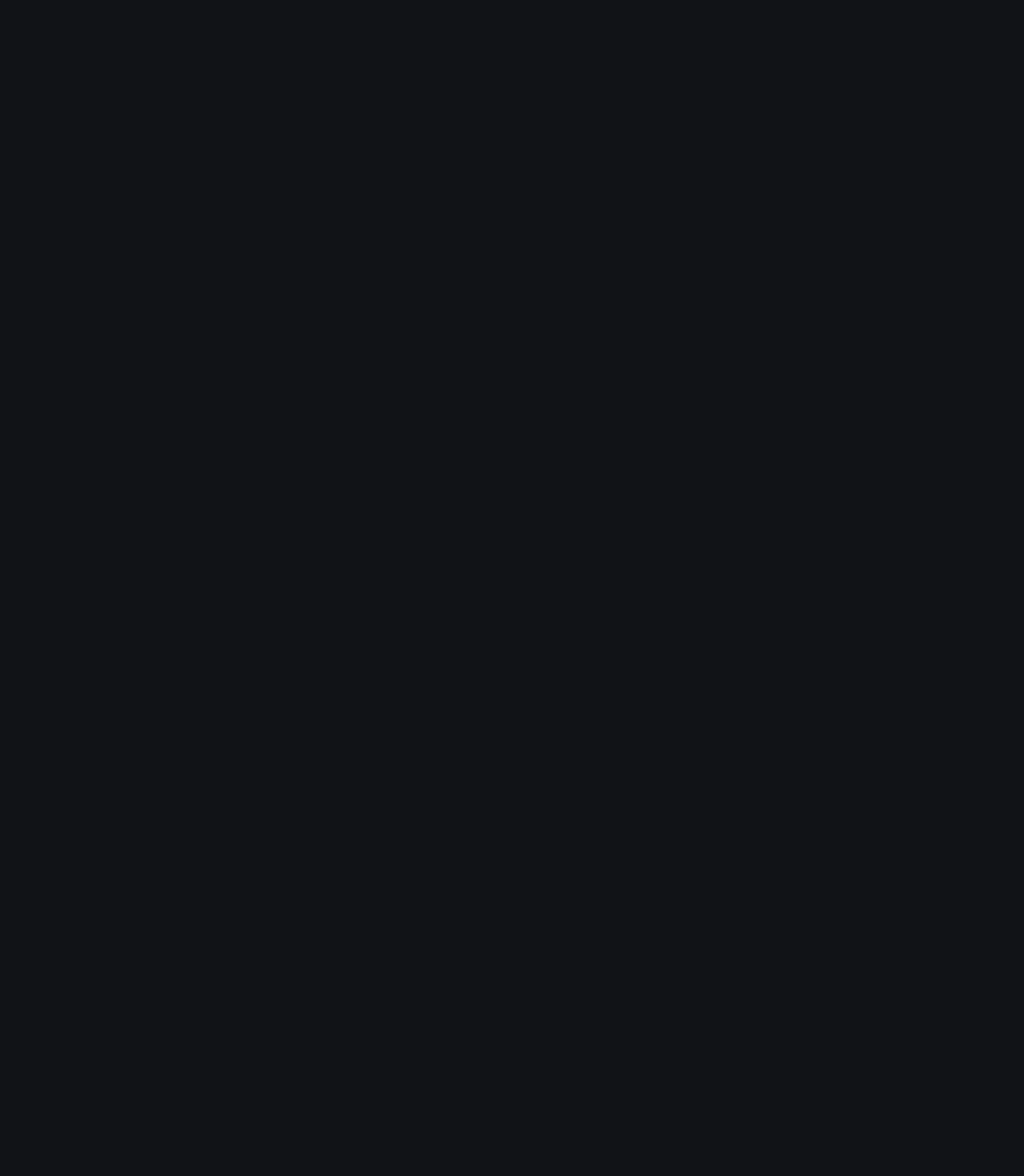
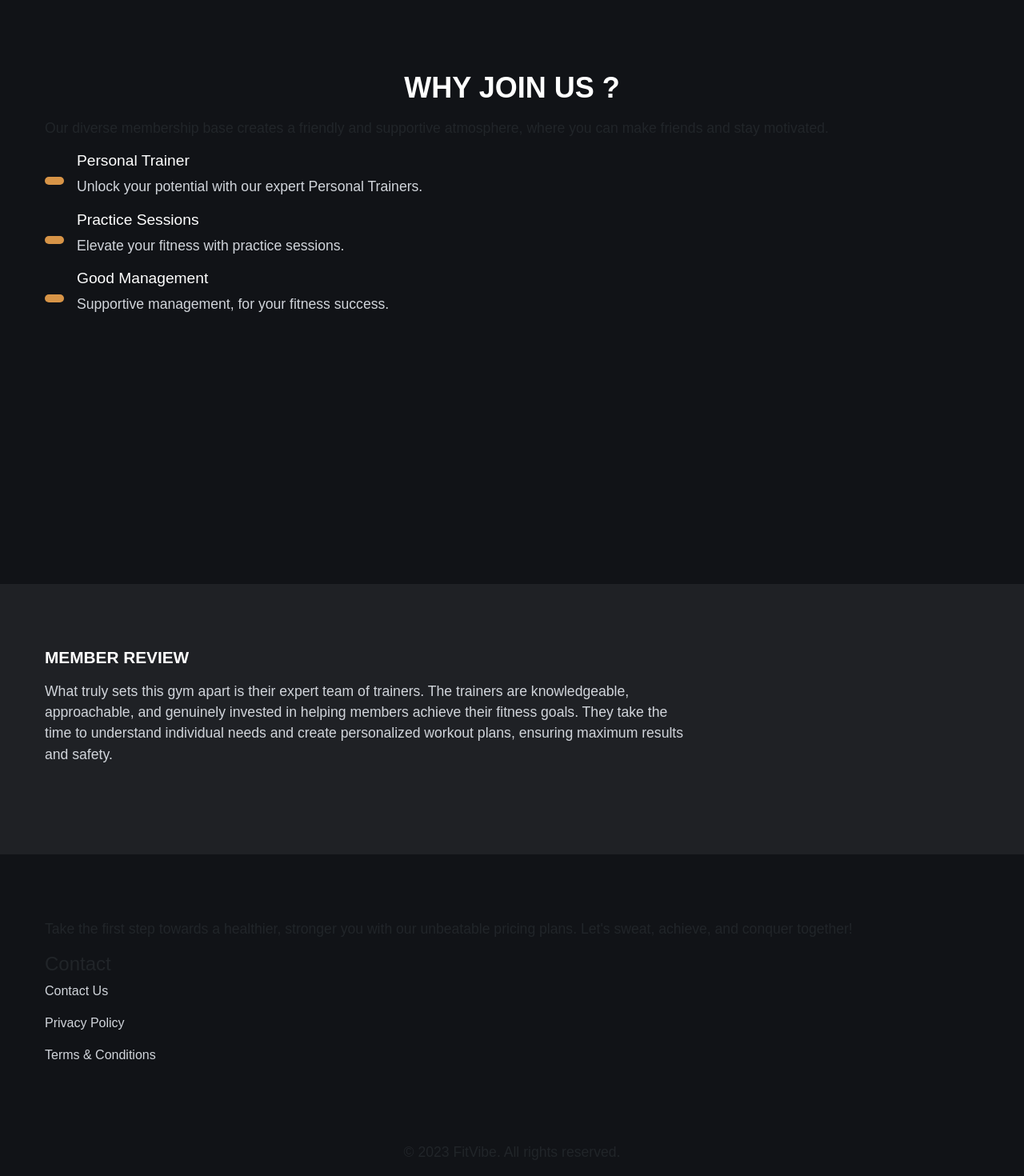
Before and after one commit to jwhit-commit/final-workout-tracker, a React (Vite) app in the folder client/: page / in a window 1280 px wide. Shown: the part 1485-2955 px from the top of the page at 80% size. Before the commit the page ends 1493 px from the top, so only its background shows below. Built offline with nearby package versions, Linux system fonts and the light colour scheme.

Commit message:
Added the bottom half of the homepage

```diff
--- a/client/home2.html
+++ b/client/home2.html
@@ -5,7 +5,7 @@
     <meta name="viewport" content="width=device-width, initial-scale=1.0" />
     <link href="https://cdn.jsdelivr.net/npm/bootstrap@5.3.2/dist/css/bootstrap.min.css" rel="stylesheet" integrity="sha384-T3c6CoIi6uLrA9TneNEoa7RxnatzjcDSCmG1MXxSR1GAsXEV/Dwwykc2MPK8M2HN" crossorigin="anonymous">
     <script src="https://cdn.jsdelivr.net/npm/bootstrap@5.3.2/dist/js/bootstrap.bundle.min.js" integrity="sha384-C6RzsynM9kWDrMNeT87bh95OGNyZPhcTNXj1NW7RuBCsyN/o0jlpcV8Qyq46cDfL" crossorigin="anonymous"></script>
-    <link rel="stylesheet" href="./src/styles/styles.css" />
+    <link rel="stylesheet" href="./" />
     <title>FitVibe Pro 2</title>
   </head>
   <body>
@@ -83,6 +83,8 @@
       </div>
     </section>
 
+
+<!-- Body -->
     <section class="section__container join__container">
       <h2 class="section__header">WHY JOIN US ?</h2>
       <p class="section__subheader">
--- /dev/null
+++ b/client/src/components/Body.jsx
@@ -0,0 +1,76 @@
+import React from 'react';
+import '../styles/styles.css';
+
+const Body = () => {
+  return (
+    <div>
+      {/* Join Section */}
+      <section className="section__container join__container">
+        <h2 className="section__header">WHY JOIN US ?</h2>
+        <p className="section__subheader">
+          Our diverse membership base creates a friendly and supportive
+          atmosphere, where you can make friends and stay motivated.
+        </p>
+        <div className="join__card">
+          <span><i className="ri-user-star-fill"></i></span>
+          <div className="join__card__content">
+            <h4>Personal Trainer</h4>
+            <p>Unlock your potential with our expert Personal Trainers.</p>
+          </div>
+        </div>
+        <div className="join__card">
+          <span><i className="ri-vidicon-fill"></i></span>
+          <div className="join__card__content">
+            <h4>Practice Sessions</h4>
+            <p>Elevate your fitness with practice sessions.</p>
+          </div>
+        </div>
+        <div className="join__card">
+          <span><i className="ri-building-line"></i></span>
+          <div className="join__card__content">
+            <h4>Good Management</h4>
+            <p>Supportive management, for your fitness success.</p>
+          </div>
+        </div>
+      </section>
+
+      {/* Member Review Section */}
+      <section className="review">
+        <div className="section__container review__container">
+          <span><i className="ri-double-quotes-r"></i></span>
+          <div className="review__content">
+            <h4>MEMBER REVIEW</h4>
+            <p>
+              What truly sets this gym apart is their expert team of trainers. The
+              trainers are knowledgeable, approachable, and genuinely invested in
+              helping members achieve their fitness goals. They take the time to
+              understand individual needs and create personalized workout plans,
+              ensuring maximum results and safety.
+            </p>
+          </div>
+        </div>
+      </section>
+
+      {/* Footer Section */}
+      <footer className="section__container footer__container">
+        <p>
+          Take the first step towards a healthier, stronger you with our
+          unbeatable pricing plans. Let's sweat, achieve, and conquer together!
+        </p>
+        <div className="footer__col">
+          <h4>Contact</h4>
+          <a href="#">Contact Us</a>
+          <a href="#">Privacy Policy</a>
+          <a href="#">Terms & Conditions</a>
+        </div>
+      </footer>
+
+      {/* Footer Bar */}
+      <div className="footer__bar">
+        <p>&copy; 2023 FitVibe. All rights reserved.</p>
+      </div>
+    </div>
+  );
+};
+
+export default Body;
--- a/client/src/components/Jumbotron.jsx
+++ b/client/src/components/Jumbotron.jsx
@@ -18,6 +18,7 @@
   );
 };
 
+
 export default Jumbotron;
 
 // Old jumbotron
--- a/client/src/pages/Home.jsx
+++ b/client/src/pages/Home.jsx
@@ -1,5 +1,6 @@
 import React from "react";
 import Jumbotron from "../components/Jumbotron";
+import Body from "../components/Body";
 
 const Home = () => {
   return (
@@ -20,6 +21,7 @@
           <ExploreCard icon="ri-shopping-basket-fill" title="Weight Gain" description="Designed for individuals, our program offers an effective approach to gaining weight in a sustainable manner." />
         </div>
       </section>
+      <Body />
     </div>
   );
 };
@@ -36,6 +38,7 @@
 };
 
 export default Home;
+
 
 
 // Old Home
```
